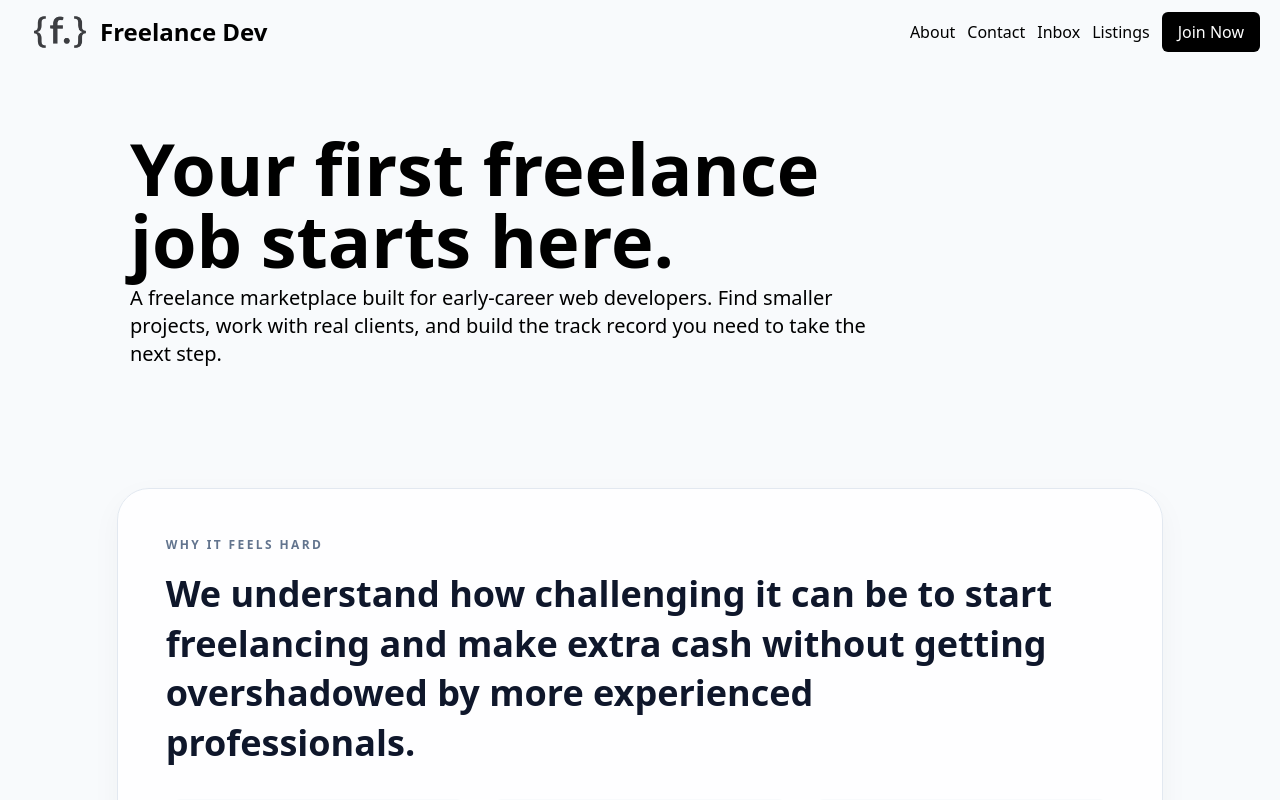
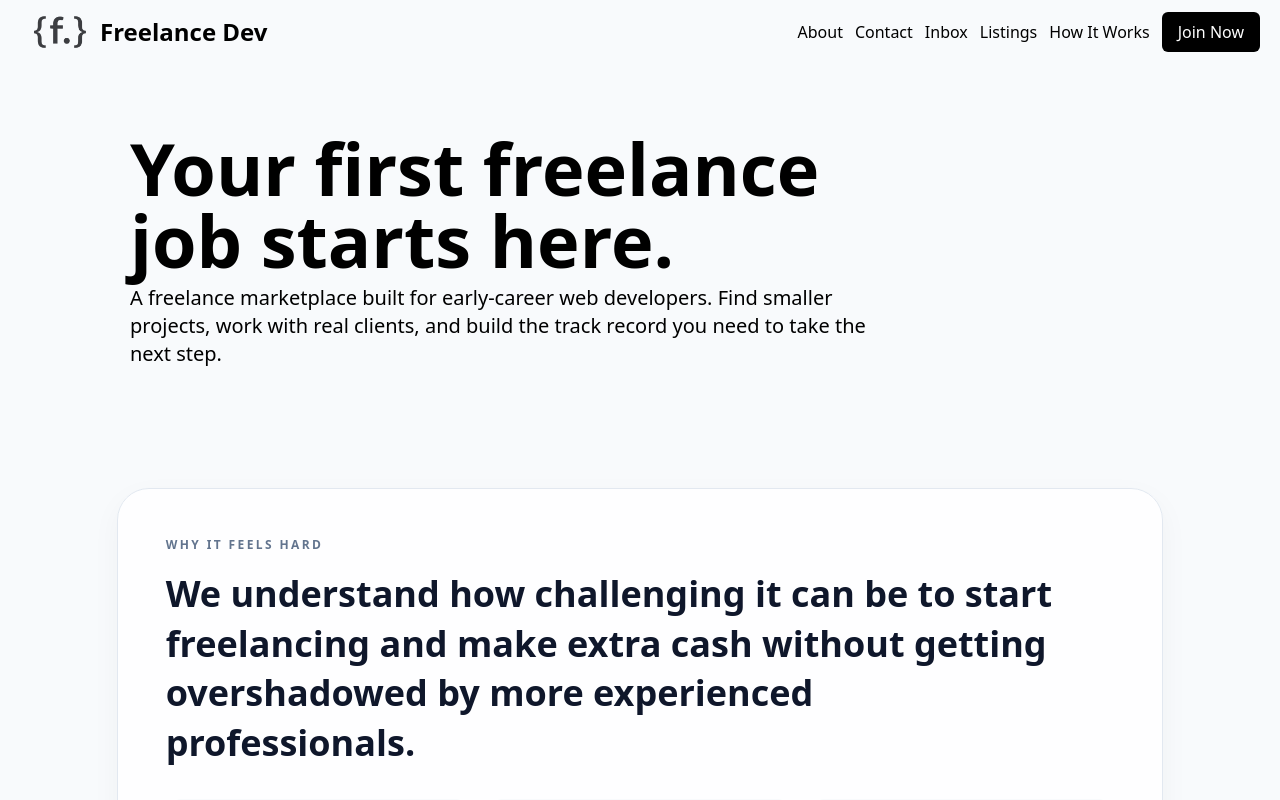
Before and after one commit to Hairum-Qureshi/freelance-dev, a React (Vite) app in the folder apps/frontend/: page / in a window 1280 px wide. Shown: the top 800 px of the page. Built offline with nearby package versions, Linux system fonts and the light colour scheme; no server answers.

Commit message:
added 'how it works' to navbar

```diff
--- a/apps/frontend/src/components/Navbar.tsx
+++ b/apps/frontend/src/components/Navbar.tsx
@@ -44,6 +44,10 @@ export default function Navbar() {
 
 				<Link to="/listings" className="hover:underline">
 					Listings
+				</Link>
+
+				<Link to="/how-it-works" className="hover:underline">
+					How It Works
 				</Link>
 
 				{currUserData?.role === "hirer" && (
```
